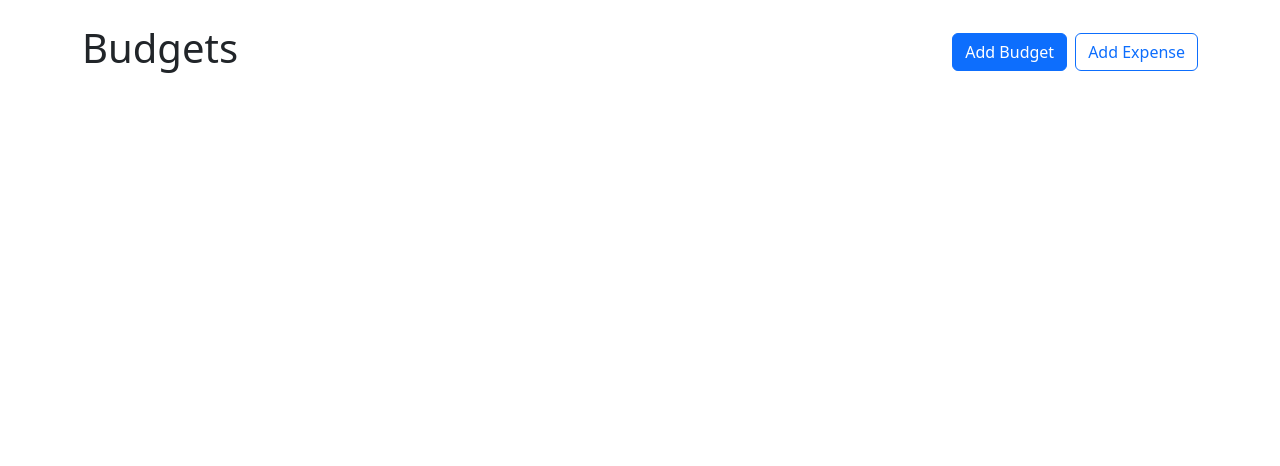
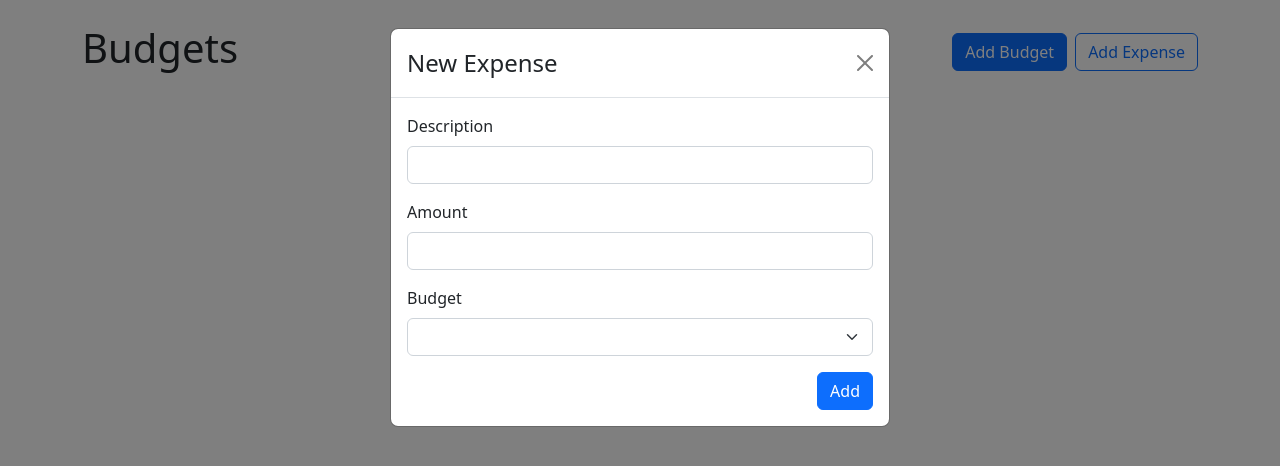
Before and after one commit to mraltun/react-budged-app, a React (Create React App) app: page / in a window 1280 px wide. Shown: the top 466 px of the page. Built offline with nearby package versions, Linux system fonts and the light colour scheme.

Commit message:
Added AddExpenseModal component

```diff
--- a/src/App.jsx
+++ b/src/App.jsx
@@ -1,6 +1,7 @@
 import React, { useState } from "react";
 import BudgetCard from "./components/BudgetCard";
 import AddBudgetModal from "./components/AddBudgetModal";
+import AddExpenseModal from "./components/AddExpenseModal";
 import { useBudgets } from "./context/BudgetsContext";
 import { Button, Container, Stack } from "react-bootstrap";
 
@@ -47,6 +48,10 @@
         show={showAddBudgetModal}
         handleClose={() => setShowAddBudgetModal(false)}
       />
+      <AddExpenseModal
+        show={true}
+        handleClose={() => setShowAddBudgetModal(false)}
+      />
     </>
   );
 };
--- /dev/null
+++ b/src/components/AddExpenseModal.jsx
@@ -0,0 +1,65 @@
+import React, { useRef } from "react";
+import { useBudgets } from "../context/BudgetsContext";
+import { Button, Form, Modal } from "react-bootstrap";
+
+const AddExpenseModal = ({ show, handleClose, defaultBudgetId }) => {
+  const descriptionRef = useRef();
+  const amountRef = useRef();
+  const budgetIdRef = useRef();
+  const { addExpense, budgets } = useBudgets();
+
+  const handleSubmit = (e) => {
+    e.preventDefault();
+
+    addExpense({
+      description: descriptionRef.current.value,
+      amount: parseFloat(amountRef.current.value),
+      budgetId: budgetIdRef.current.value,
+    });
+
+    handleClose();
+  };
+
+  return (
+    <Modal show={show} onHide={handleClose}>
+      <Form onSubmit={handleSubmit}>
+        <Modal.Header closeButton>
+          <Modal.Title>New Expense</Modal.Title>
+        </Modal.Header>
+        <Modal.Body>
+          <Form.Group className='mb-3' controlId='description'>
+            <Form.Label>Description</Form.Label>
+            <Form.Control ref={descriptionRef} type='text' required />
+          </Form.Group>
+          <Form.Group className='mb-3' controlId='amount'>
+            <Form.Label>Amount</Form.Label>
+            <Form.Control
+              ref={amountRef}
+              type='number'
+              required
+              min={0}
+              step={0.01}
+            />
+          </Form.Group>
+          <Form.Group className='mb-3' controlId='budgetId'>
+            <Form.Label>Budget</Form.Label>
+            <Form.Select defaultValue={defaultBudgetId} ref={budgetIdRef}>
+              {budgets.map((budget) => (
+                <option key={budget.id} value={budget.id}>
+                  {budget.name}
+                </option>
+              ))}
+            </Form.Select>
+          </Form.Group>
+          <div className='d-flex justify-content-end'>
+            <Button variant='primary' type='submit'>
+              Add
+            </Button>
+          </div>
+        </Modal.Body>
+      </Form>
+    </Modal>
+  );
+};
+
+export default AddExpenseModal;
```
